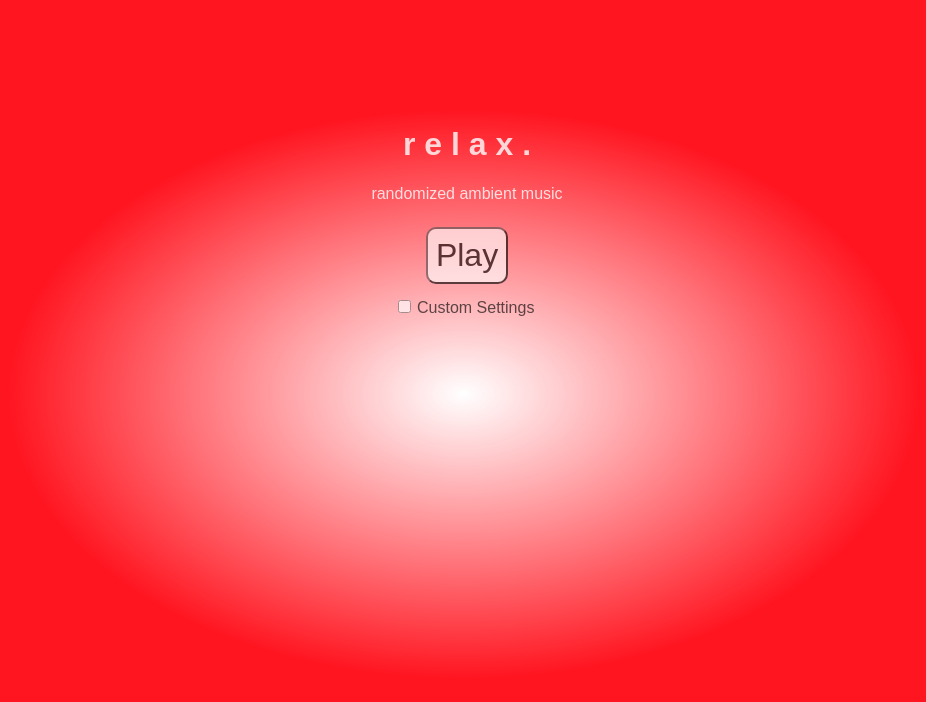
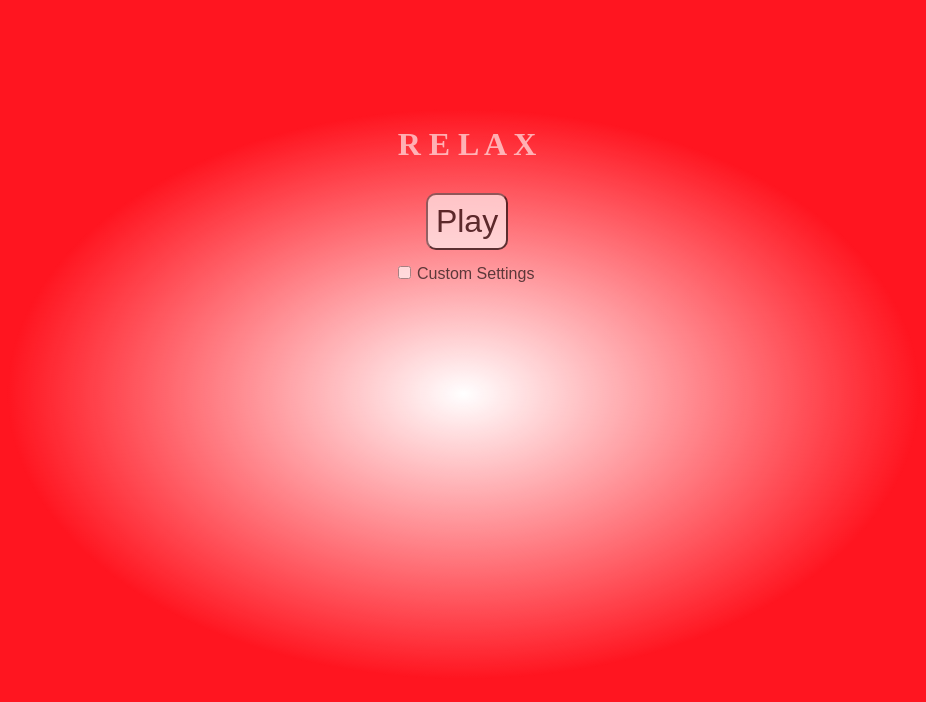
Before and after one commit to madmonk13/relax, a plain HTML site: page index.html in a window 1280 px wide. Shown: the whole page, without its empty margins (173-1099 px from the left). Drawn offline with Linux system fonts and the light colour scheme.

Commit message:
Update index.html

```diff
--- a/index.html
+++ b/index.html
@@ -29,6 +29,16 @@ body {
 }
 * {
 	font-family: Arial, Sans-Serif;
+}
+@keyframes fader {
+	0% { opacity: 1; }
+	50% { opacity: 0; }
+	100% { opacity: 1; }
+}
+h1 {
+	animation-name: fader;
+	animation-duration: 60s;
+	animation-iteration-count: infinite;
 }
 #about {
 	color: #fff;
@@ -240,6 +250,7 @@ function config(){
 }
 
 function play(state){
+	config();
 
 	if ( state%2 == 0 ){
 		document.getElementById("stateButton").value = "Pause";
@@ -258,6 +269,7 @@ function play(state){
 	let drone = thisPhrase['drone'][Math.floor(Math.random()*thisPhrase['drone'].length)];
 	let phraseLen = Math.floor(Math.random()*thisPhrase['melody'].length);
 	let phrase = new Array();
+
 	for (a = 0;a < phraseLen;a++ ){
 		phrase.push(thisPhrase['melody'][Math.floor(Math.random()*thisPhrase['melody'].length)]);
 	}
@@ -324,7 +336,7 @@ function config(){
 	}
 
 	let useScale = "";
-	if ( h <= 4 )		{ useScale = "dorian"; }
+	if ( h <= 4 )		{ useScale = "minor"; }
 	else if ( h <= 8 )	{ useScale = "pentatonic"; }
 	else if ( h <= 12 )	{ useScale = "major"; }
 	else if ( h <= 16 )	{ useScale = "pentatonic"; }
@@ -368,7 +380,6 @@ function config(){
 
 	document.getElementsByTagName("body")[0].style.backgroundColor = colors[h];
 
-	c = setTimeout(function(){config();},300000);
 }
 
 function toggleOptions(){
@@ -385,8 +396,7 @@ function toggleOptions(){
 <body onload="config();">
 	<div id="grad">&nbsp;</div>
 	<div id="about">
-		<h1>r e l a x .</h1>
-		<p>randomized ambient music</p>
+		<h1 style="font-family:Serif;">R  E  L  A  X</h1>
 		<div id="status"></div>
 		<div id="play"><a href="#" id="state" onclick="mute();">mute</a></div>
 
@@ -413,9 +423,14 @@ function toggleOptions(){
 		</select>
 		<select id="scale" name="scale">
 			<option value="pentatonic" selected>Pentatonic</option>
-			<option value="dorian">Dorian</option>
 			<option value="major">Major</option>
 			<option value="minor">Minor</option>
+<!--			<option value="dorian">Dorian</option>
+			<option value="phrygian">Phrygian</option>
+			<option value="lydian">Lydian</option>
+			<option value="mixolydian">Mixolydian</option>
+			<option value="Aeolian">Aeolian</option>
+			<option value="locrian">Locrian</option>-->
 		</select>
 		<select id="activity" name="activity">
 			<option value=1000>Busy</option>
```
